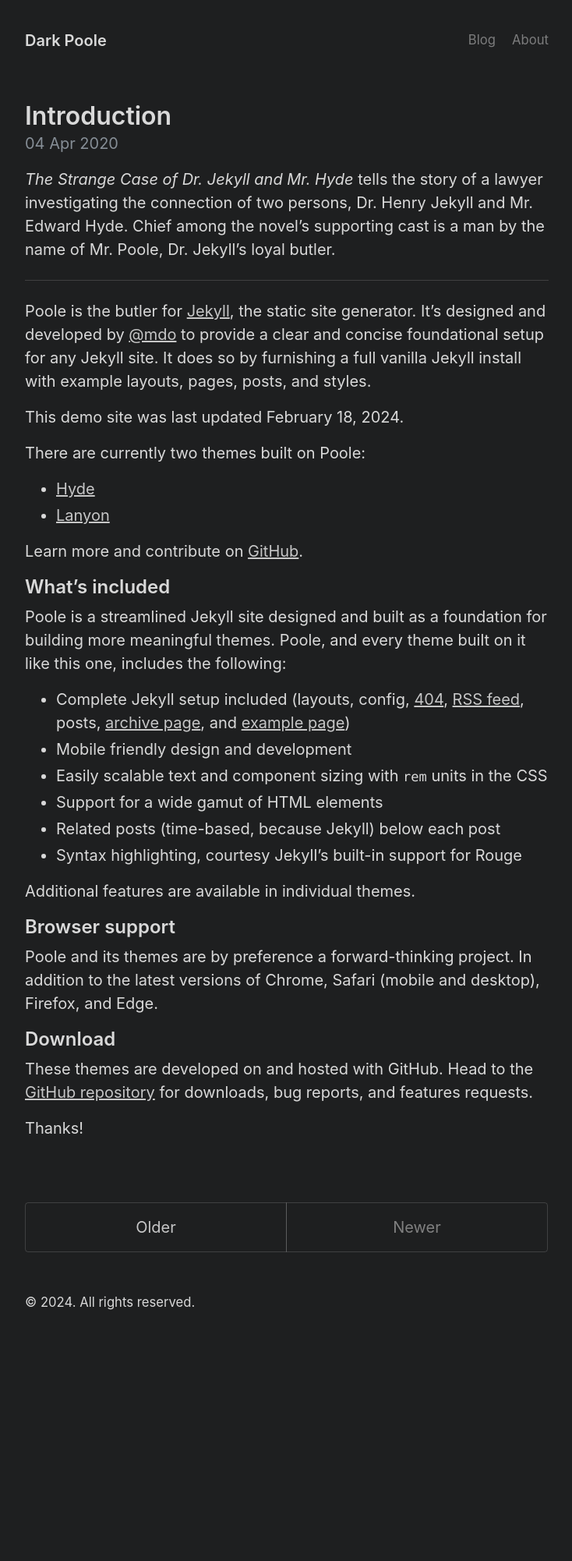
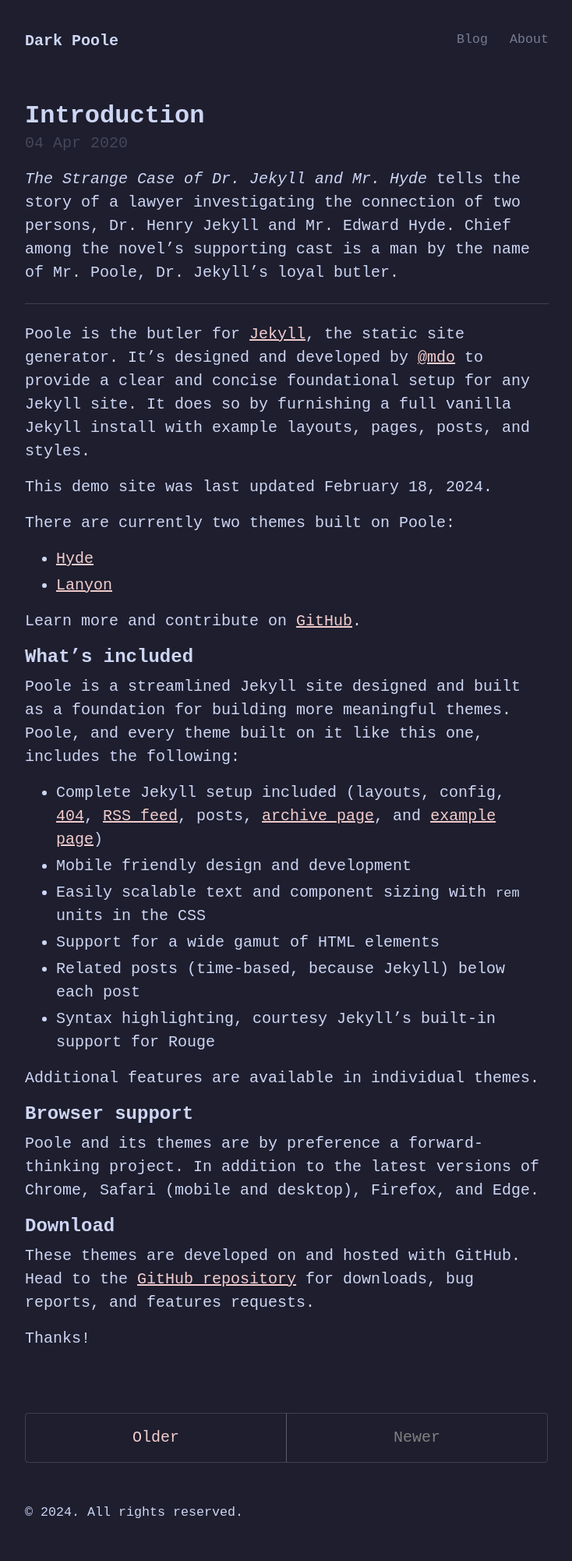
Before and after one commit to enderprism/enderprism.github.io, a Jekyll site: the page built from index.html, in a window 1280 px wide. Shown: the whole page at 78% size, without its empty margins (272-1006 px from the left). Built offline with Jekyll 4.4.1, drawn with Linux system fonts in a browser that asks for light colours; the list of posts is cut into pages by our own code; before the commit the page ends 1732 px from its top, so only the background shows below that.

Commit message:
change colors

```diff
--- a/_sass/_variables.scss
+++ b/_sass/_variables.scss
@@ -1,38 +1,36 @@
 :root {
-  --gray-000: #f8f9fa;
-  --gray-100: #f1f3f5;
-  --gray-200: #e9ecef;
-  --gray-300: #dee2e6;
-  --gray-400: #ced4da;
-  --gray-500: #adb5bd;
-  --gray-600: #868e96;
-  --gray-700: #495057;
-  --gray-800: #343a40;
-  --gray-900: #212529;
-  --dark-poole-001: hsl(200, 3%, 12%);
-  --dark-poole-002: hsl(0, 0%, 85%);
-  --dark-poole-link-color: rgba(255, 255, 255, 0.75);
-  --dark-poole-link-hover: #fff;
+  --gray-000: #cdd6f4;
+  --gray-100: #bac2de;
+  --gray-200: #a6adc8;
+  --gray-300: #9399b2;
+  --gray-400: #6c7086;
+  --gray-500: #585b70;
+  --gray-600: #45475a;
+  --gray-700: #313244;
+  --gray-800: #1e1e2e;
+  --gray-900: #181825;
+  --dark-poole-001: #1e1e2e;
+  --dark-poole-002: #cdd6f4;
+  --dark-poole-link-color: #f2cdcd;
+  --dark-poole-link-hover: #f5e0dc;
 
-  --red: #fa5252;
-  --pink: #e64980;
-  --grape: #be4bdb;
-  --purple: #7950f2;
-  --indigo: #4c6ef5;
-  --blue: #228be6;
-  --cyan: #15aabf;
-  --teal: #12b886;
-  --green: #40c057;
-  --yellow: #fab005;
-  --orange: #fd7e14;
+  --red: #f38ba8;
+  --pink: #f5c2e7;
+  --grape: #eba0ac;
+  --purple: #cba6f7;
+  --indigo: #b4befe;
+  --blue: #89b4fa;
+  --cyan: #89dceb;
+  --teal: #94e2d5;
+  --green: #a6e3a1;
+  --yellow: #f9e2af;
+  --orange: #fab387;
 
   --blue-300: #74c0fc;
   --blue-400: #4dabf7;
   --yellow-100: #fff3bf;
 
-  --body-font: -apple-system, BlinkMacSystemFont, "Segoe UI", Roboto,
-    "Helvetica Neue", Arial, "Noto Sans", sans-serif, "Apple Color Emoji",
-    "Segoe UI Emoji", "Segoe UI Symbol", "Noto Color Emoji";
+  --body-font: 'JetBrains Mono', monospace;
   --body-font-size: 20px;
   --body-line-height: 1.5;
   --body-color: var(--gray-700);
@@ -46,8 +44,7 @@
   --border-color: var(--gray-300);
   --border-radius: 0.25rem;
 
-  --code-font: SFMono-Regular, Menlo, Monaco, Consolas, "Liberation Mono",
-    "Courier New", monospace;
+  --code-font: 'JetBrains Mono', monospace;
   --code-color: var(--grape);
   --code-bg: var(--gray-000);
 
```
Also changed, not shown: README.md.
